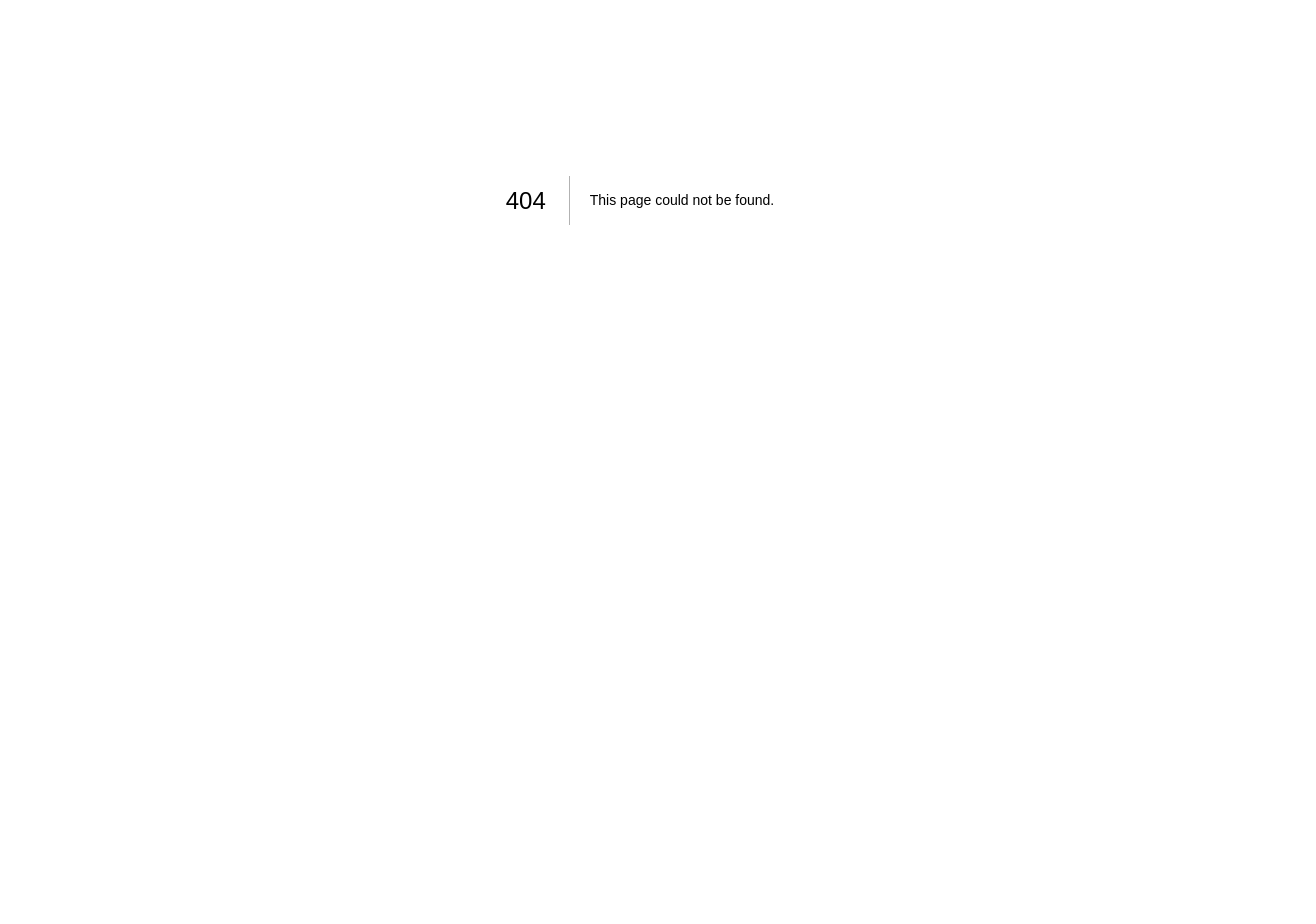
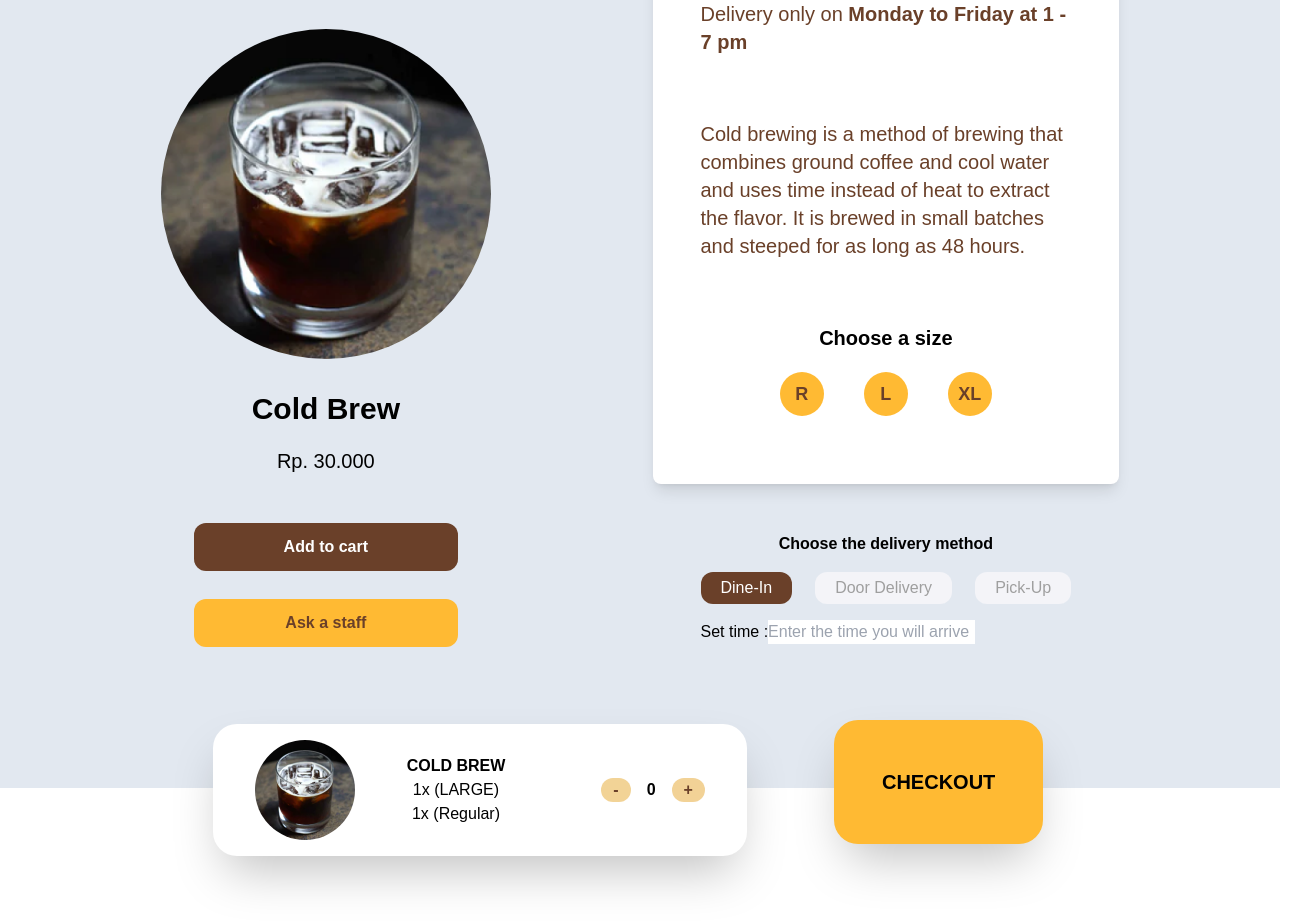
Before and after one commit to diofitriadi/coffe_shop, a Next.js app: page /products/1 in a window 1280 px wide. Before the commit this address had no page. Shown: the part 200-1124 px from the top of the page, 1316 px wide, since content can reach past the window. Before the commit the page ends 800 px from the top, so only its background shows below. Built offline with nearby package versions, Linux system fonts and the light colour scheme.

Commit message:
feat: add product detail pages(static)

```diff
--- a/src/components/Footer.js
+++ b/src/components/Footer.js
@@ -1,7 +1,7 @@
 const Footer = () => {
   return (
     <>
-      <div className="flex flex-row p-5 my-20 mx-24 w-11/12">
+      <div className=" flex flex-row p-5 my-20 mx-24 w-11/12">
         <div className="w-3/5">
           <div className="flex flex-row mb-7">
             <img className="mr-4" src="icons/coffeLogo.svg" />
--- a/src/components/Meta.js
+++ b/src/components/Meta.js
@@ -8,6 +8,7 @@ const Meta = ({meta}) => {
         <title>{meta.title}</title>
         <meta name="keyword" content={meta.keyword}/>
         <meta name='description' content={meta.description} />
+        <link rel="icon" href="/favicon.png" />
         <meta charSet='utf-8'/>
       </Head>
     </>
--- /dev/null
+++ b/src/layouts/product-details/index.js
@@ -0,0 +1,91 @@
+import Layout from '../../components/Layout'
+import React ,{ useState } from 'react'
+
+
+const ProductsDetail = () => {
+  const [count, setCount] = useState(0)
+  const increment = () => {
+    if(count >= 10) {
+      setCount(10)
+    } else {
+      setCount(count + 1)
+    }
+  }
+  const decrement = () => {
+    if(count <= 0) {
+      setCount(0)
+    }
+    else {
+      setCount(count - 1)
+    }
+  }
+
+  return(
+    <Layout>
+    <div className='bg-slate-200 '>
+      <div className='w-full mx-auto pt-10 pb-24 px-20'>
+        <div className='text-sm'>
+          <p className='ml-7'>Favorite and Promo {'>'}<span className='text-[#6A4029] font-bold'>Cold Brew</span></p>
+        </div>
+        <div className='flex mt-5 w-full justify-around'>
+          <div className='flex flex-col justify-center items-center'>
+            <img src='/img/coldbrew.png' className='rounded-full w-[330px] my-8'/>
+            <h1 className='text-3xl font-extrabold'>Cold Brew</h1>
+            <h3 className='text-xl my-5'>Rp. 30.000</h3>
+            <button className='bg-[#6A4029] p-3 w-4/5 my-7 rounded-xl text-white font-extrabold'>Add to cart</button>
+            <button className='bg-[#FFBA33] p-3 w-4/5 rounded-xl text-[#6A4029] font-extrabold'>Ask a staff</button>
+          </div>
+          <div className='flex flex-col w-5/12'>
+          <div className='bg-white  rounded-lg p-12 shadow-lg h-fit text-[#6A4029] text-xl'>
+            <p className='mb-16'>Delivery only on <b>Monday to Friday at 1 - 7 pm</b></p>
+            <p>Cold brewing is a method of brewing that combines ground coffee and cool water and uses time instead of heat to extract the flavor. It is brewed in small batches and steeped for as long as 48 hours.</p>
+              <div className='mt-16'>
+                <p className='text-center text-black font-bold'>Choose a size</p>
+                <div className='flex justify-center'>
+                  <h1 className='bg-[#FFBA33] hover:border-[#6A4029] font-semibold w-11 text-center text-lg p-2 my-5 mx-5 rounded-full'><button>R</button></h1>
+                  <h1 className='bg-[#FFBA33] font-semibold w-11 text-center text-lg p-2 my-5 mx-5 rounded-full'><button>L</button></h1>
+                  <h1 className='bg-[#FFBA33] font-semibold w-11 text-center text-lg p-2 my-5 mx-5 rounded-full'><button>XL</button></h1>
+                </div>
+              </div>
+          </div>
+          <div className='flex flex-col p-12'>
+            <h4 className='font-bold text-center'>Choose the delivery method</h4>
+            <div className='flex justify-between my-4'>
+              <button className='bg-[#6A4029] text-white px-5 py-1 rounded-xl'><p>Dine-In</p></button>
+              <button className='bg-[#F4F4F8] text-[#9F9F9F] px-5 py-1 rounded-xl'><p>Door Delivery</p></button>
+              <button className='bg-[#F4F4F8] text-[#9F9F9F] px-5 py-1 rounded-xl'><p>Pick-Up</p></button>
+            </div>
+            <div className='flex'>
+              <p>Set time : </p>
+              <input placeholder='Enter the time you will arrive'/>
+            </div>
+          </div>
+          </div>
+        </div>
+      </div>
+      <div className='bg-white flex justify-center '>
+        <div className='bg-white shadow-2xl rounded-3xl flex w-5/12 p-4 justify-around -mt-16 mx-8'>
+          <img src='/img/coldbrew.png' className='rounded-full w-[100px]'/>
+          <div className='flex'>
+            <div className='flex flex-col justify-center items-center leading-6'>
+              <p className='font-xl font-semibold'>COLD BREW</p>
+              <p>1x (LARGE)</p>
+              <p>1x (Regular)</p>
+            </div>
+            <div className='flex justify-evenly items-center ml-24 font-semibold'>
+              <button onClick={decrement} className='bg-[#E7AA3685] px-3 rounded-full text-[#6A4029]'>-</button>
+              <p className='mx-4'>{count}</p>
+              <button onClick={increment} className='bg-[#E7AA3685] px-3 rounded-full text-[#6A4029]'>+</button>
+            </div>
+          </div>
+        </div>
+        <div className=' w-3/12 justify-center items-center flex -mt-20'>
+          <button className='bg-[#FFBA33] rounded-3xl p-12 shadow-2xl font-bold text-xl'>CHECKOUT</button>
+        </div>
+      </div>
+    </div>
+    </Layout>
+  )
+}
+
+export default ProductsDetail;
--- a/src/layouts/products/index.js
+++ b/src/layouts/products/index.js
@@ -1,4 +1,5 @@
 import Layout from "../../components/Layout";
+import Link from "next/link";
 import React, { useEffect } from "react";
 import axios from "axios";
 
@@ -97,8 +98,8 @@ const Products = () => {
           </div>
         </div>
         <div className="w-4/6 p-5">
-          <div className="flex justify-center cursor-pointer text-amber-900">
-            <p className="mx-5">Favorite Product</p>
+          <div className="flex justify-center cursor-pointer my-5 text-amber-900">
+            <p className="mx-5">All Products</p>
             <p className="mx-5">Coffee</p>
             <p className="mx-5">Non-Coffee</p>
             <p className="mx-5">Foods</p>
@@ -108,21 +109,23 @@ const Products = () => {
             <div className="flex mt-8 px-5 flex-wrap justify-evenly">
           {products.map((products, index)=> {
             return (
-                  <div className="my-12 p-2 border-1 shadow-xl rounded-xl" key={index}>
+                  <Link href={`/products/${products.products_id}`}>
+                  <div className="w-1/5 my-12 mx-2 p-2 border-1 shadow-xl rounded-xl" key={index}>
+                    <button>
                     <img className="-mt-16 my-8 rounded-full"
                     src={`http://localhost:3001/uploads/${products.products_image}`}
                     style={{
-                      width: "9vw",
-                      height: "20vh",
+                      width: "190px",
+                      height: "110px",
                     }}
                     />
                     <div className="flex flex-col">
                        <p className="font-black ">{products.products_name}</p>
                         <p className="font-bold text-sm mt-2">IDR. {products.products_price}</p>
                     </div>
-
+                    </button>
                   </div>
-
+                  </Link>
             );
           })}
             </div>
--- /dev/null
+++ b/src/pages/products/[id].js
@@ -0,0 +1,9 @@
+import ProductsDetail from '../../layouts/product-details'
+
+const Details = () => {
+  return(
+    <ProductsDetail/>
+  )
+}
+
+export default Details;
--- a/src/pages/products/index.js
+++ b/src/pages/products/index.js
@@ -1,6 +1,6 @@
 import Products from "../../layouts/products"
 
-const products = ({products}) => {
+const product = ({products}) => {
   return (
     <>
      <Products products={products}/>
@@ -8,4 +8,4 @@ const products = ({products}) => {
   );
 };
 
-export default products;
+export default product;
```
Also changed, not shown: public/favicon.png (added), public/img/coldbrew.png (added).
